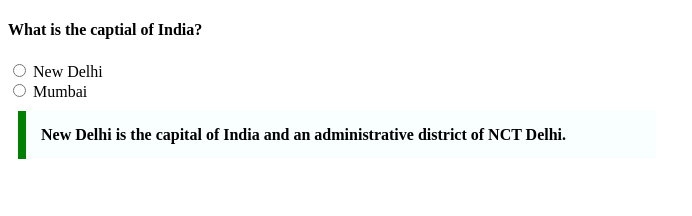
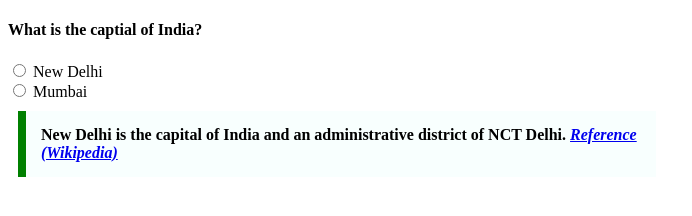
Before and after one commit to acciojob/trivia-eshakar, a website: page main.html in a window 1280 px wide. Shown: the whole page, without its empty margins (0-692 px from the left). Drawn offline with Linux system fonts and the light colour scheme.

Commit message:
created a submission

```diff
--- a/main.html
+++ b/main.html
@@ -13,8 +13,8 @@
         <input type="radio" name="answer" value="New Delhi"> New Delhi<br>
         <input type="radio" name="answer" value="Mumbai"> Mumbai<br>
     </form>
-	<blockquote class="quotation">
-        New Delhi is the capital of India and an administrative district of NCT Delhi.</blockquote>
+	<blockquote class="quotation">New Delhi is the capital of India and an administrative district of NCT Delhi.
+	<cite><a href="https://en.wikipedia.org/wiki/New_Delhi" target="_blank">Reference (Wikipedia)</a></cite></blockquote>
     <script type="text/javascript" src="./script.js">
 </script>
 
```
